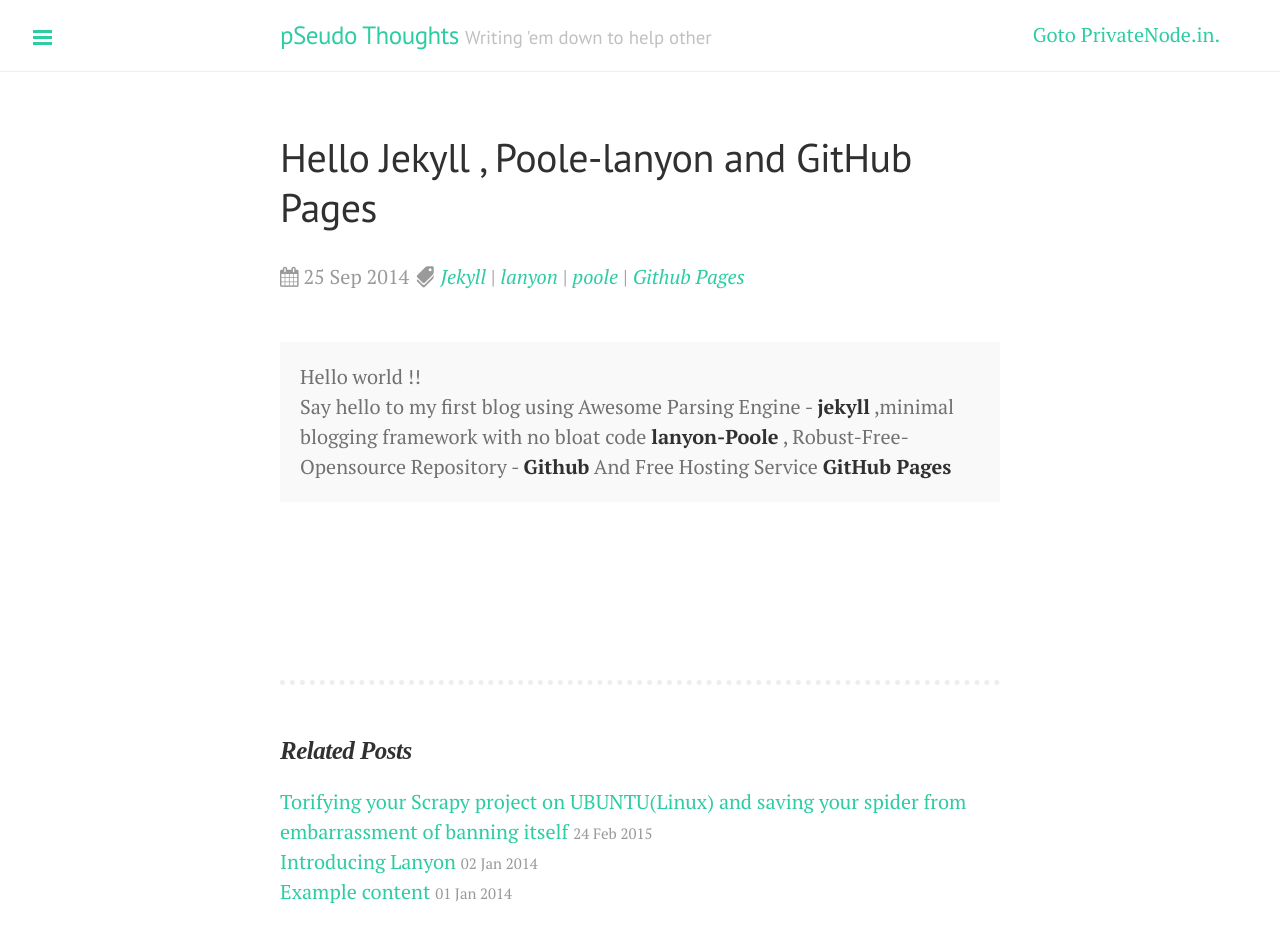
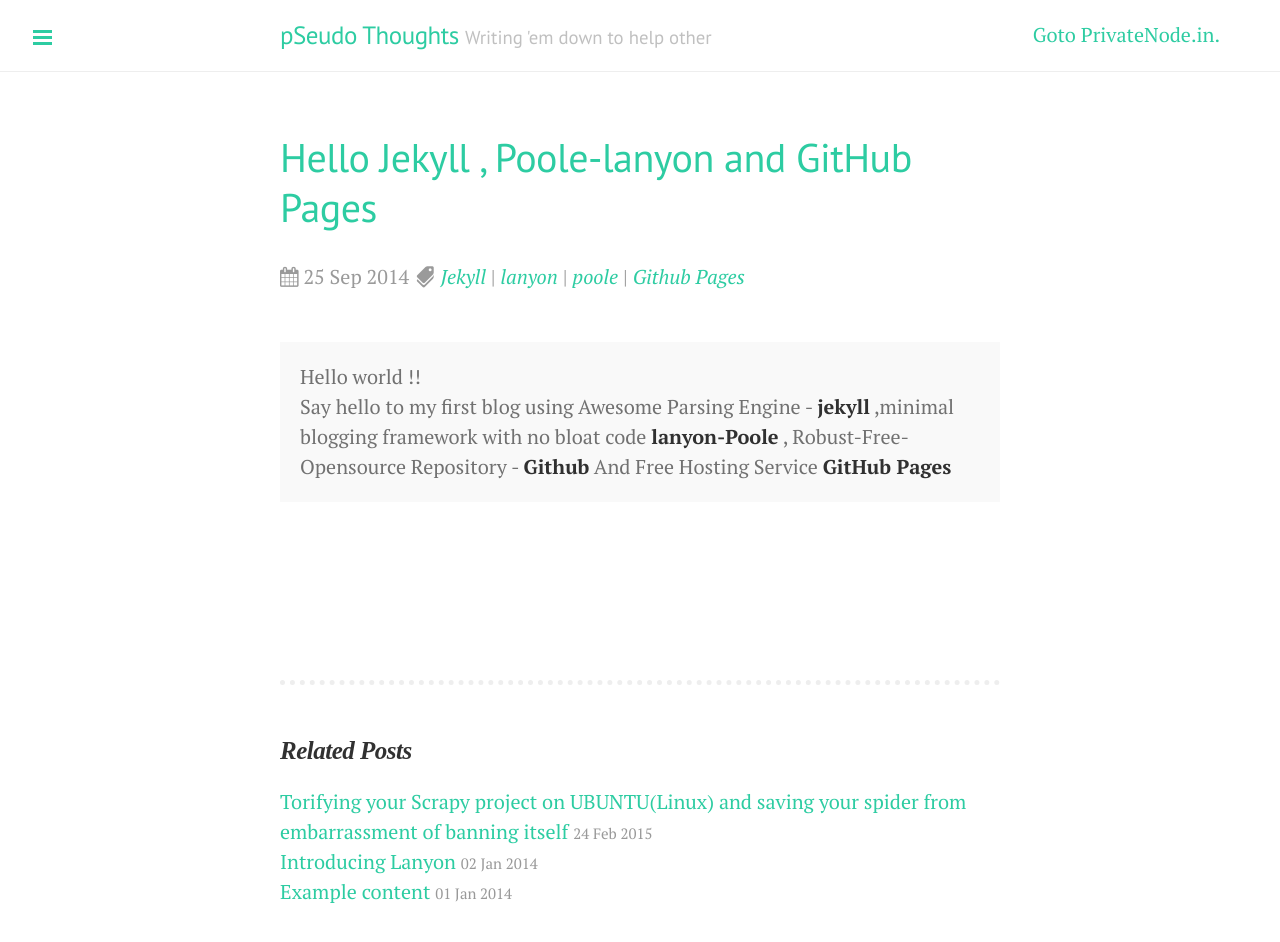
Before and after one commit to DharmeshPandav/dharmeshpandav.github.io, a Jekyll site: the page built from _posts/2014-09-25-Hello jekyll.md, in a window 1280 px wide and 947 px high. Shown: the top 942 px of the window. Built offline with Jekyll 4.4.1, drawn with Linux system fonts in a browser that asks for light colours; nearby versions of some CDN libraries; Markdown is read by kramdown in place of the engine named in the settings.

```diff
--- a/public/css/lanyon.css
+++ b/public/css/lanyon.css
@@ -574,7 +574,7 @@ a.pagination-item:hover {
 }
 
 .theme-base-02 .post .post-title{
-  columns: #2DCCA2;
+  color: #2DCCA2;
 }
 /*
  * Overlay sidebar
```
